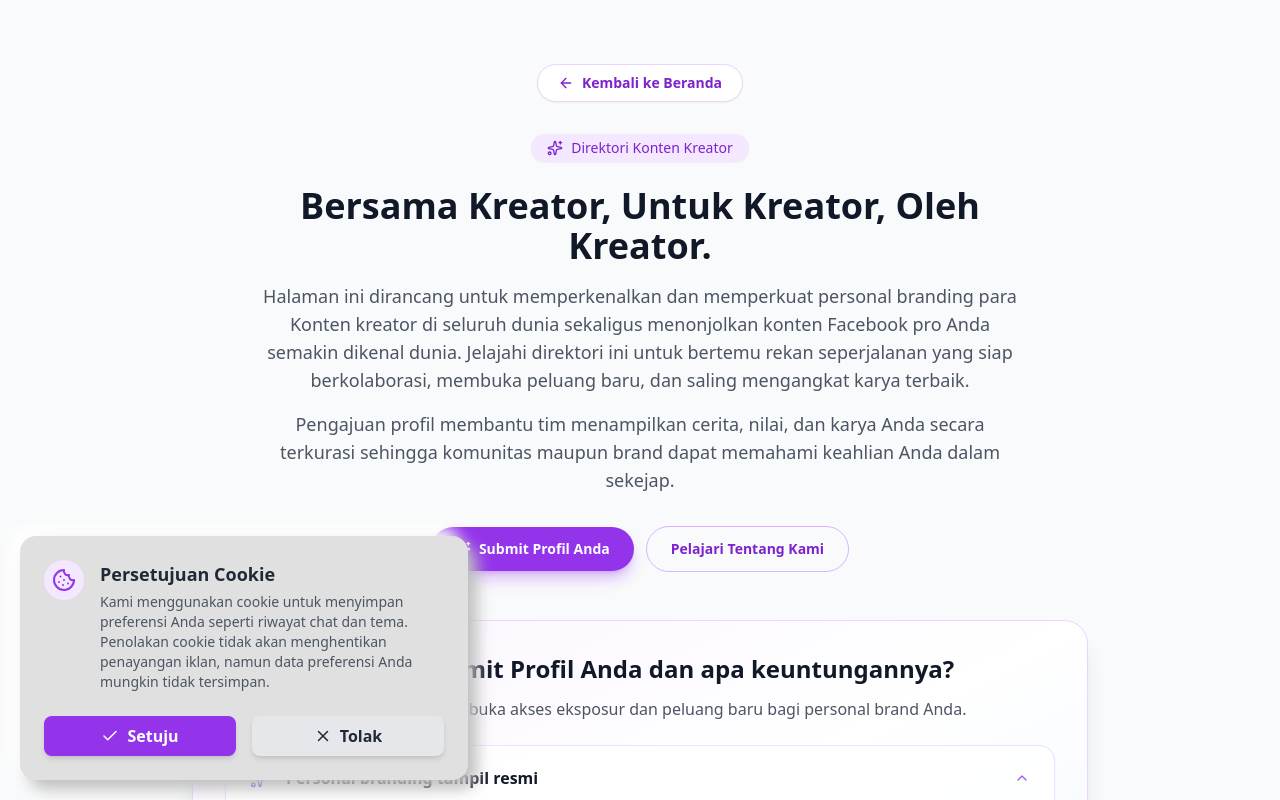
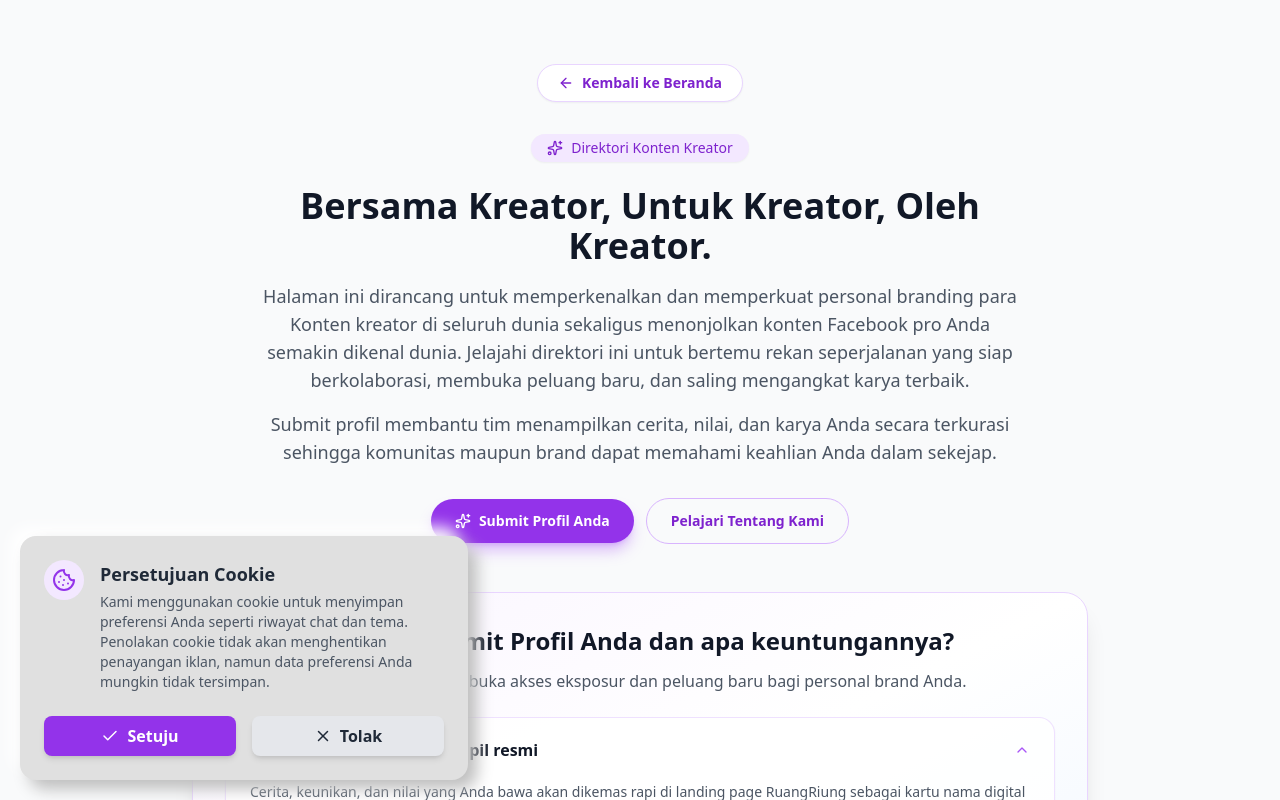
Before and after one commit to ruangriung/ruangriung-generator-app, a Next.js app: page /konten-kreator in a window 1280 px wide. Shown: the top 800 px of the page. Built offline with nearby package versions, Linux system fonts and the light colour scheme; no server answers.

Commit message:
Update page.tsx

```diff
--- a/app/konten-kreator/page.tsx
+++ b/app/konten-kreator/page.tsx
@@ -347,7 +347,7 @@ export default function KontenKreatorPage() {
             Halaman ini dirancang untuk memperkenalkan dan memperkuat personal branding para Konten kreator di seluruh dunia sekaligus menonjolkan konten Facebook pro Anda semakin dikenal dunia. Jelajahi direktori ini untuk bertemu rekan seperjalanan yang siap berkolaborasi, membuka peluang baru, dan saling mengangkat karya terbaik.
           </p>
           <p className="mt-4 text-lg text-gray-600 dark:text-gray-300">
-            Pengajuan profil membantu tim menampilkan cerita, nilai, dan karya Anda secara terkurasi sehingga komunitas maupun brand dapat memahami keahlian Anda dalam sekejap.
+            Submit profil membantu tim menampilkan cerita, nilai, dan karya Anda secara terkurasi sehingga komunitas maupun brand dapat memahami keahlian Anda dalam sekejap.
           </p>
 
           <div className="mt-8 flex flex-col items-center justify-center gap-3 sm:flex-row">
```
